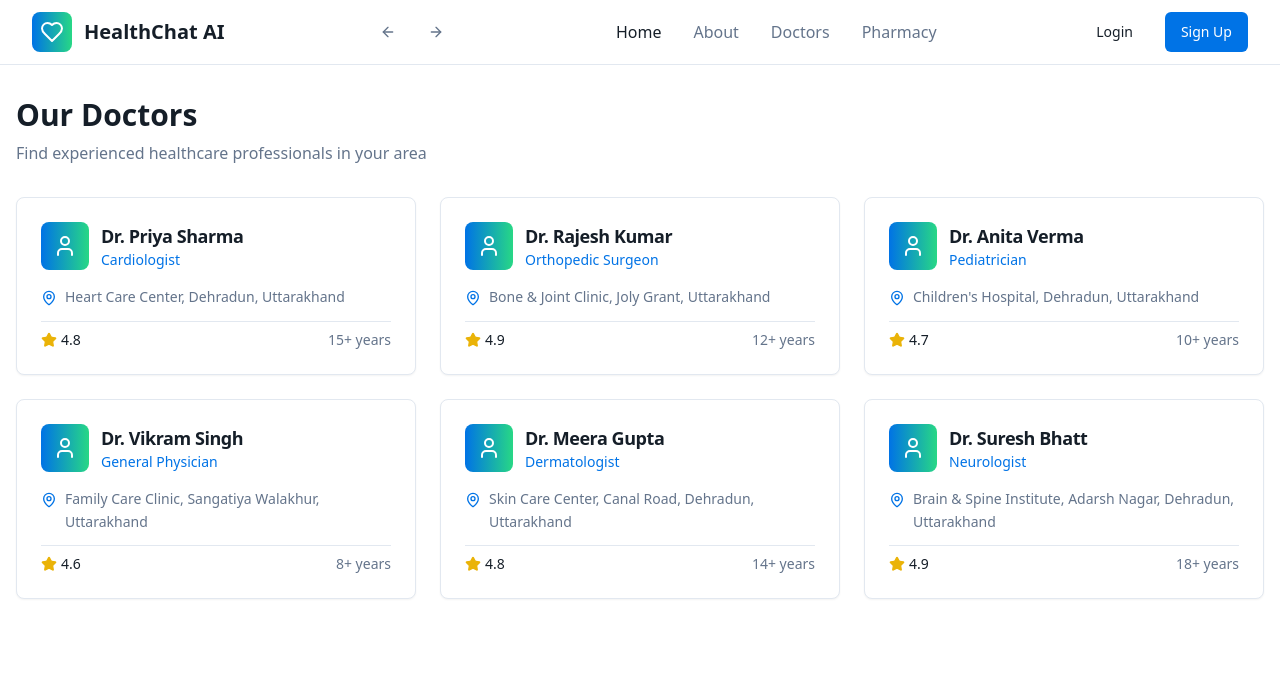
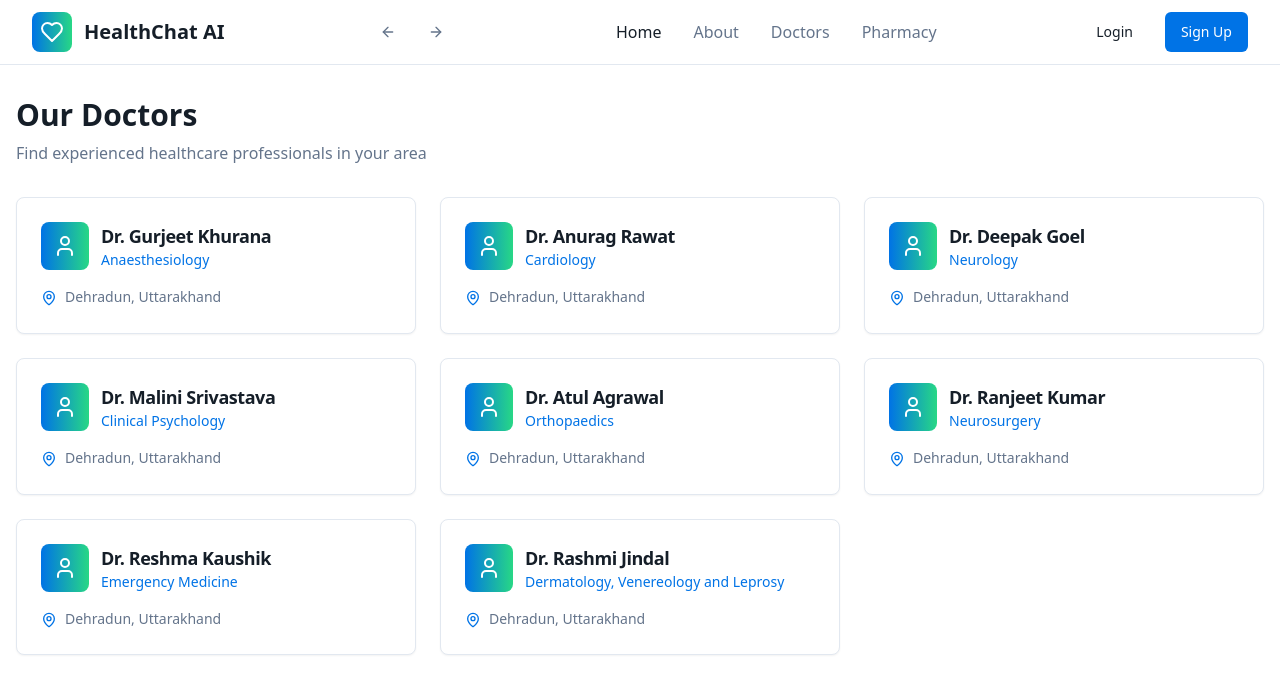
Before and after one commit to aastha-yadav2/doc-ai-guide, a React (Vite) app: page /doctors in a window 1280 px wide. Shown: the top 694 px of the page. Built offline with nearby package versions, Linux system fonts and the light colour scheme; no server answers.

Commit message:
Update doctors list
Add new doctors to the doctors section with their specializations, removing existing placeholder data and excluding experience and ratings.

```diff
--- a/src/pages/Doctors.tsx
+++ b/src/pages/Doctors.tsx
@@ -1,56 +1,56 @@
 import React from 'react';
-import { MapPin, User, Star } from 'lucide-react';
+import { MapPin, User } from 'lucide-react';
 import { Card, CardContent, CardHeader, CardTitle } from '@/components/ui/card';
 import Navigation from '@/components/Navigation';
 
 const doctors = [
   {
     id: 1,
-    name: "Dr. Priya Sharma",
-    specialty: "Cardiologist",
-    location: "Heart Care Center, Dehradun, Uttarakhand",
-    rating: 4.8,
-    experience: "15+ years"
+    name: "Dr. Gurjeet Khurana",
+    specialty: "Anaesthesiology",
+    location: "Dehradun, Uttarakhand"
   },
   {
     id: 2,
-    name: "Dr. Rajesh Kumar",
-    specialty: "Orthopedic Surgeon",
-    location: "Bone & Joint Clinic, Joly Grant, Uttarakhand",
-    rating: 4.9,
-    experience: "12+ years"
+    name: "Dr. Anurag Rawat",
+    specialty: "Cardiology",
+    location: "Dehradun, Uttarakhand"
   },
   {
     id: 3,
-    name: "Dr. Anita Verma",
-    specialty: "Pediatrician",
-    location: "Children's Hospital, Dehradun, Uttarakhand",
-    rating: 4.7,
-    experience: "10+ years"
+    name: "Dr. Deepak Goel",
+    specialty: "Neurology",
+    location: "Dehradun, Uttarakhand"
   },
   {
     id: 4,
-    name: "Dr. Vikram Singh",
-    specialty: "General Physician",
-    location: "Family Care Clinic, Sangatiya Walakhur, Uttarakhand",
-    rating: 4.6,
-    experience: "8+ years"
+    name: "Dr. Malini Srivastava",
+    specialty: "Clinical Psychology",
+    location: "Dehradun, Uttarakhand"
   },
   {
     id: 5,
-    name: "Dr. Meera Gupta",
-    specialty: "Dermatologist",
-    location: "Skin Care Center, Canal Road, Dehradun, Uttarakhand",
-    rating: 4.8,
-    experience: "14+ years"
+    name: "Dr. Atul Agrawal",
+    specialty: "Orthopaedics",
+    location: "Dehradun, Uttarakhand"
   },
   {
     id: 6,
-    name: "Dr. Suresh Bhatt",
-    specialty: "Neurologist",
-    location: "Brain & Spine Institute, Adarsh Nagar, Dehradun, Uttarakhand",
-    rating: 4.9,
-    experience: "18+ years"
+    name: "Dr. Ranjeet Kumar",
+    specialty: "Neurosurgery",
+    location: "Dehradun, Uttarakhand"
+  },
+  {
+    id: 7,
+    name: "Dr. Reshma Kaushik",
+    specialty: "Emergency Medicine",
+    location: "Dehradun, Uttarakhand"
+  },
+  {
+    id: 8,
+    name: "Dr. Rashmi Jindal",
+    specialty: "Dermatology, Venereology and Leprosy",
+    location: "Dehradun, Uttarakhand"
   }
 ];
 
@@ -83,13 +83,6 @@ const Doctors = () => {
                   <MapPin className="h-4 w-4 text-medical-blue mt-1 flex-shrink-0" />
                   <p className="text-sm text-muted-foreground leading-relaxed">{doctor.location}</p>
                 </div>
-                <div className="flex items-center justify-between pt-2 border-t border-border">
-                  <div className="flex items-center space-x-1">
-                    <Star className="h-4 w-4 text-yellow-500 fill-current" />
-                    <span className="text-sm font-medium text-foreground">{doctor.rating}</span>
-                  </div>
-                  <span className="text-sm text-muted-foreground">{doctor.experience}</span>
-                </div>
               </CardContent>
             </Card>
           ))}
```
